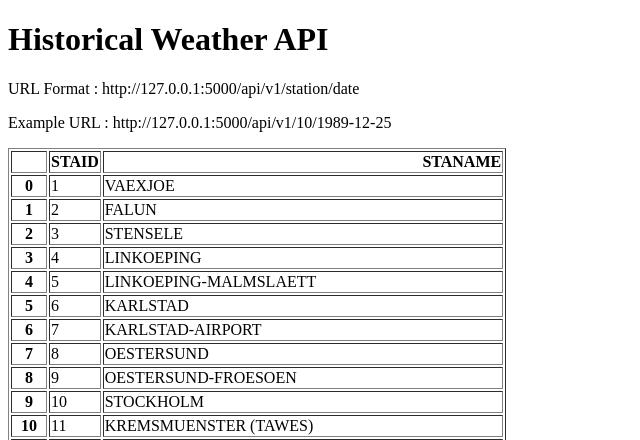
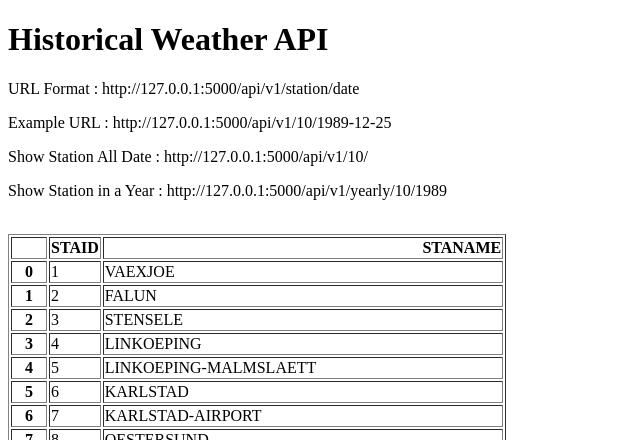
Before and after one commit to muhlisasri/app-6-historical-weather-data-api, a Flask app: page / in a window 1280 px wide. Shown: the top 440 px of the page, without its empty margins (0-640 px from the left). Run offline with Flask 3, Linux system fonts and the light colour scheme; parts of the project's set-up code (start-up, migrations or seed data) failed here and were passed over.

Commit message:
update the app

```diff
--- a/app.py
+++ b/app.py
@@ -21,11 +21,19 @@ def api(station, date):
         "temperature" : temperature,
     }
 
-@app.route("api/v1/<station>")
+@app.route("/api/v1/<station>")
 def bystation(station):
     filename = "data-small/TG_STAID" + str(station).zfill(6) + ".txt"
     df = pd.read_csv(filename, skiprows=20, parse_dates=["    DATE"])
+    return df.to_dict(orient="records")
 
+@app.route("/api/v1/yearly/<station>/<year>")
+def yearly(station, year):
+    filename = "data-small/TG_STAID" + str(station).zfill(6) + ".txt"
+    df = pd.read_csv(filename, skiprows=20, parse_dates=["    DATE"])
+    df["    DATE"] = df["    DATE"].astype(str)
+    result = df[df["    DATE"].str.startswith(str(year))].to_dict(orient="records")
+    return result
 
 if __name__ == "__main__":
     app.run(debug=True)
--- a/templates/home.html
+++ b/templates/home.html
@@ -8,6 +8,9 @@
     <h1>Historical Weather API</h1>
     <p>URL Format : http://127.0.0.1:5000/api/v1/station/date</p>
     <p>Example URL : http://127.0.0.1:5000/api/v1/10/1989-12-25</p>
+    <p>Show Station All Date : http://127.0.0.1:5000/api/v1/10/</p>
+    <p>Show Station in a Year : http://127.0.0.1:5000/api/v1/yearly/10/1989</p>
+    <br/>
     {{data|safe}}
 </body>
 </html>
```
